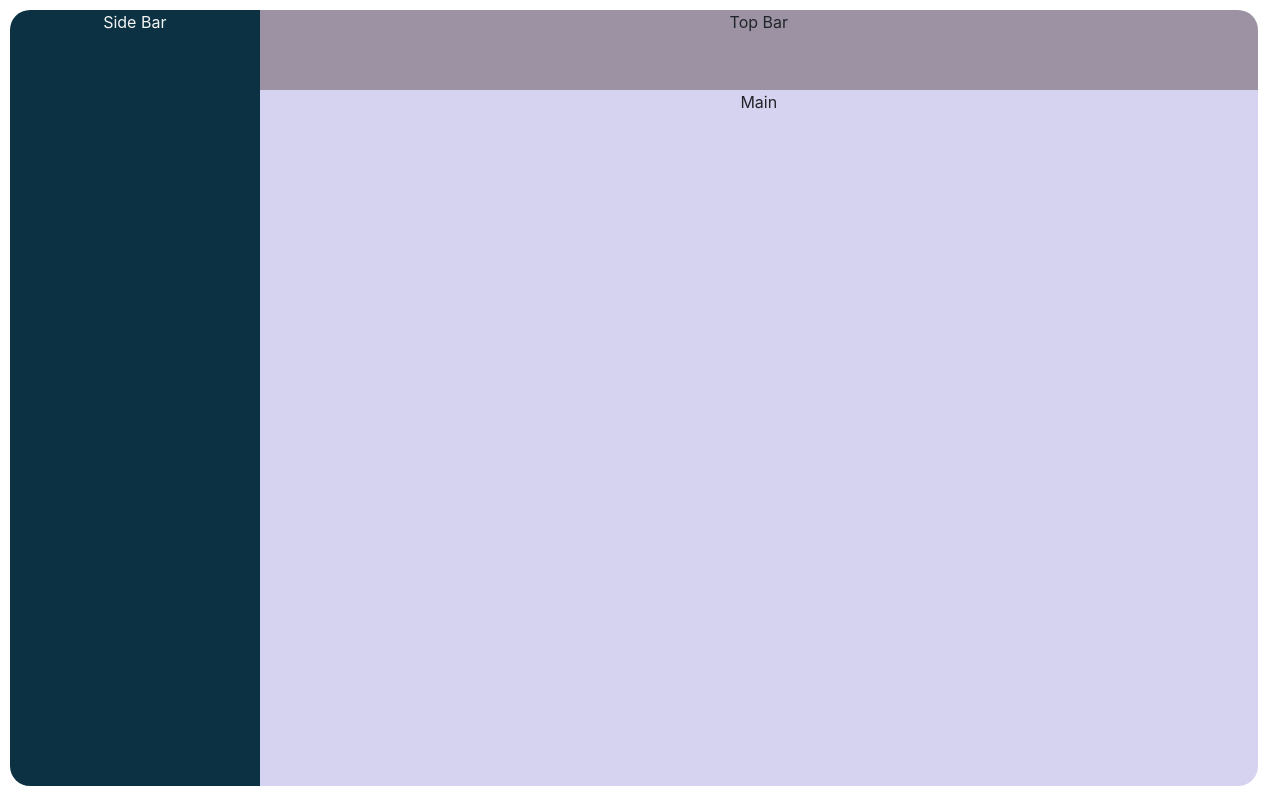
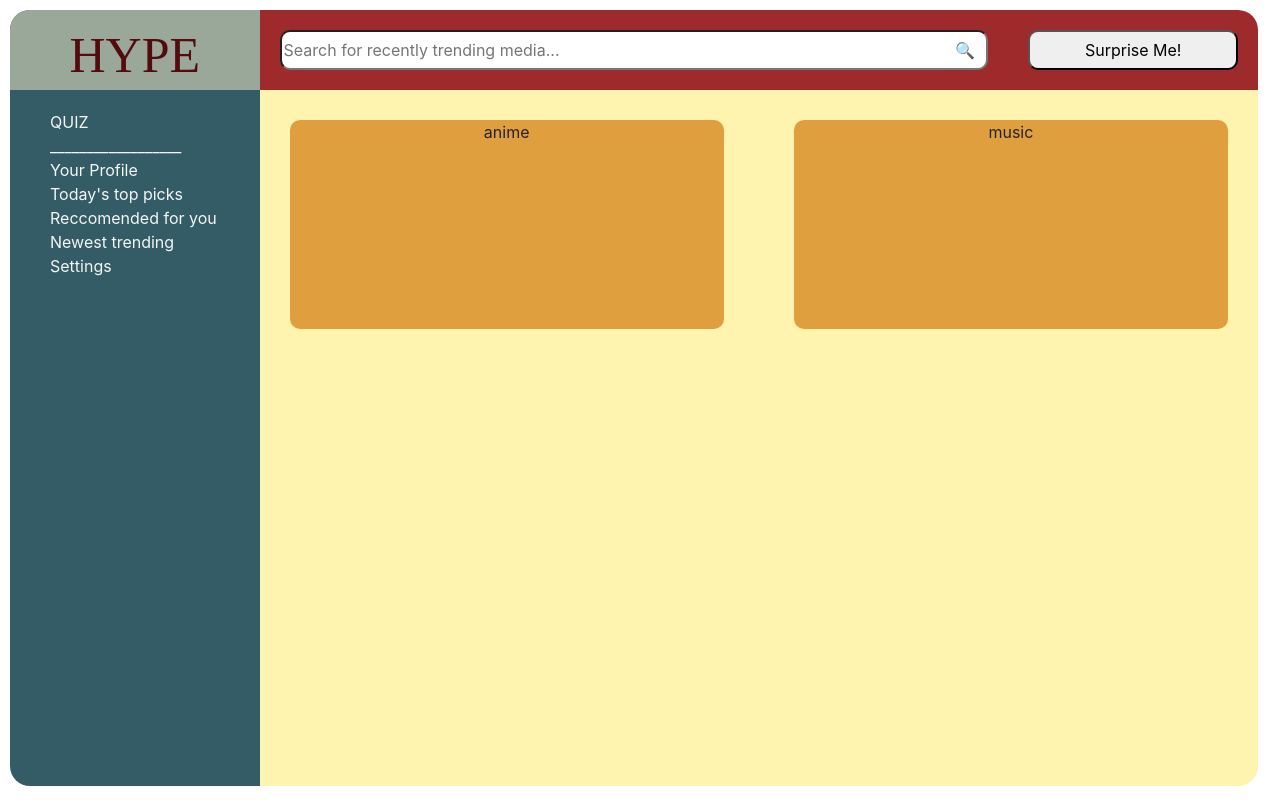
Before and after one commit to r3x6/SEI33-Project2-HypeApp, a React (Create React App) app in the folder react_app/: page / in a window 1280 px wide. Built offline with nearby package versions, Linux system fonts and the light colour scheme.

Commit message:
more styling

```diff
--- a/react_app/src/components/DashBoard.js
+++ b/react_app/src/components/DashBoard.js
@@ -1,18 +1,24 @@
 import React from "react";
+import Main from "./Main";
+import SideBar from "./SideBar";
+import TopBar from "./TopBar";
 
 const DashBoard = () => {
   return (
     <div className="container">
       <div className="row">
         <div className="col-sm-3">
-          <div className="sideBar">Side Bar</div>
+          <div className="sideBar">
+            <div className="title">HYPE</div>
+            <SideBar />
+          </div>
         </div>
         <div className="col-sm-9">
           <div className="row">
-            <div className="topBar">Top Bar</div>
+            <TopBar />
           </div>
           <div className="row">
-            <div className="main"> Main</div>
+            <Main />
           </div>
         </div>
       </div>
--- /dev/null
+++ b/react_app/src/components/Main.js
@@ -0,0 +1,12 @@
+import React from "react";
+
+const Main = () => {
+  return (
+    <div className="main">
+      <div className="anime">anime</div>
+      <div className="music">music</div>
+    </div>
+  );
+};
+
+export default Main;
--- /dev/null
+++ b/react_app/src/components/SideBar.js
@@ -0,0 +1,19 @@
+import React from "react";
+
+const SideBar = () => {
+  return (
+    <div className="sbContent">
+      <ul>
+        <li>QUIZ</li>
+        <li>__________________</li>
+        <li>Your Profile</li>
+        <li>Today's top picks</li>
+        <li>Reccomended for you</li>
+        <li>Newest trending</li>
+        <li>Settings</li>
+      </ul>
+    </div>
+  );
+};
+
+export default SideBar;
--- /dev/null
+++ b/react_app/src/components/TopBar.js
@@ -0,0 +1,15 @@
+import React from "react";
+
+const TopBar = () => {
+  return (
+    <div className="topBar">
+      <input
+        type="text"
+        placeholder="Search for recently trending media...                                                                                        🔍"
+      />
+      <button type="button">Surprise Me!</button>
+    </div>
+  );
+};
+
+export default TopBar;
--- a/react_app/src/index.css
+++ b/react_app/src/index.css
@@ -11,25 +11,59 @@ body {
   width: 78vw;
 }
 .sideBar {
-  background-color: #0b3142;
+  background-color: #335c67;
   color: whitesmoke;
   height: 97vh;
   border-radius: 20px 0 0 20px;
 }
+.title {
+  background-color: #9aa899;
+  height: 10vh;
+  border-radius: 20px 0 0 0;
+  font-family: "Brush Script MT", cursive;
+  font-size: 50px;
+  padding-top: 8px;
+  color: #540b0e;
+}
 
 .topBar {
-  background-color: #9c92a3;
+  background-color: #9e2a2b;
   height: 10vh;
   width: 100vw;
   border-radius: 0 20px 0 0;
+  display: grid;
+  grid-template-columns: 3fr 1fr;
+}
+input,
+button {
+  margin: 20px;
+  border-radius: 10px;
 }
 
 .main {
-  background-color: #d6d3f0;
+  background-color: #fff3b0;
   height: 87vh;
   width: 100vw;
   border-radius: 0 0 20px 0;
+  display: grid;
+  gap: 10px;
+  grid-template-columns: 1fr 1fr;
 }
 .col-sm-3 {
   padding: 0px;
 }
+.anime,
+.music {
+  background-color: #e09f3e;
+  float: none;
+  border-radius: 10px;
+  margin: 30px;
+  height: 30%;
+}
+li {
+  list-style-type: none;
+}
+ul {
+  margin-top: 20px;
+  text-align: left;
+}
```
